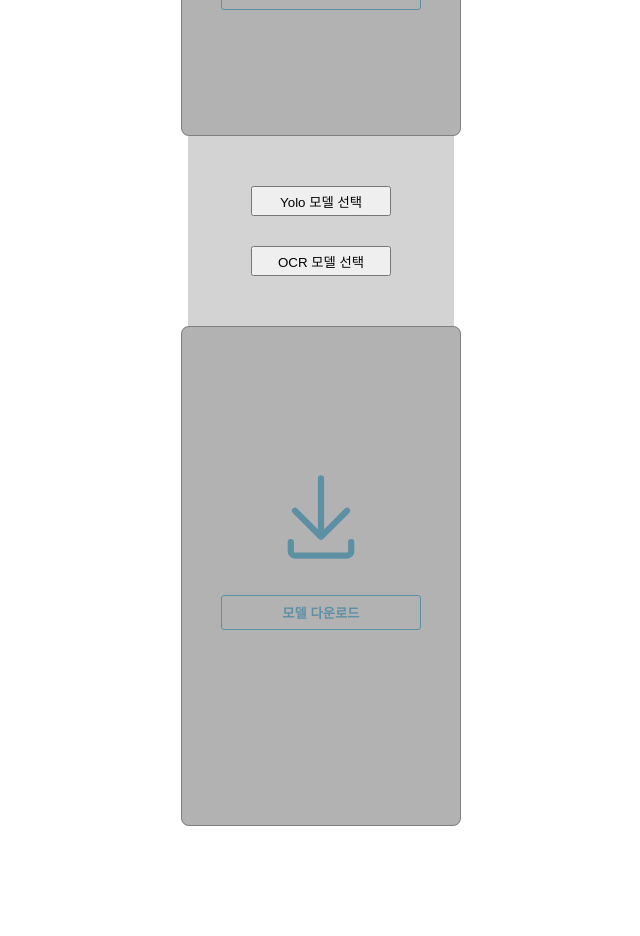
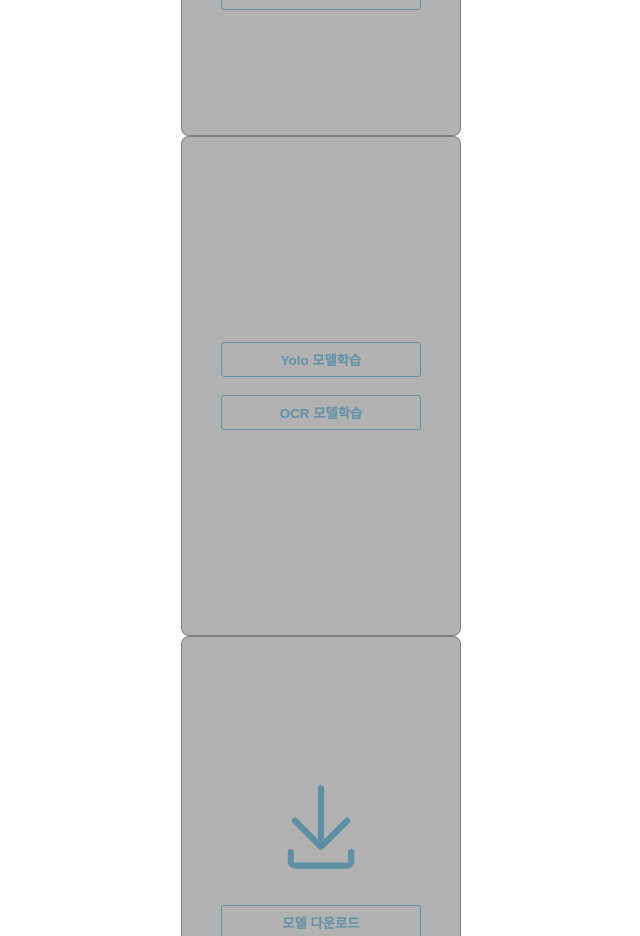
Before and after one commit to GDSC-Daejin/project-have-to-win-frontend, a Next.js app: page / in a window 1280 px wide. Shown: the part 960-1896 px from the top of the page, without its empty margins (319-959 px from the left). Built offline with nearby package versions, Linux system fonts and the light colour scheme; no server answers.

Commit message:
SelectModel 컴포넌트 공통 CSS 적용

```diff
--- a/src/app/component/SelectModel.tsx
+++ b/src/app/component/SelectModel.tsx
@@ -3,43 +3,31 @@
 import { useRecoilState, useRecoilValue } from "recoil";
 import styled from "styled-components";
 import { modelTypeAtom, resumeAtom } from "./atom";
-
-const Container = styled.div`
-  width: 266px;
-  height: 190px;
-  background-color: lightgray;
-
-  display: flex;
-  justify-content: center;
-  flex-direction: column;
-  align-items: center;
-  justify-content: space-between;
-
-  padding: 50px;
-`;
-
-const Button = styled.button`
-  width: 140px;
-  height: 30px;
-  &:disabled {
-  }
-`;
+import { Button, Container, Curtain } from "./componentCSS";
+import { useState } from "react";
 
 const SelectModel = () => {
+  const [hoverState, setHoverState] = useState("block");
   const [modelType, setModelType] = useRecoilState(modelTypeAtom);
   const resumeType = useRecoilValue(resumeAtom);
 
   return (
-    <>
-      <div>{modelType}</div>
-      <Container>
+    <div>
+      <Curtain
+        display={hoverState}
+        onMouseEnter={() => setHoverState("none")}
+      />
+      <Container
+        onMouseLeave={() => setHoverState("block")}
+        padding="200px 10px"
+      >
         <Button
           onClick={() => {
             setModelType("YOLO");
           }}
           disabled={resumeType}
         >
-          Yolo 모델 선택
+          Yolo 모델학습
         </Button>
         <Button
           onClick={() => {
@@ -47,10 +35,10 @@ const SelectModel = () => {
           }}
           disabled={resumeType}
         >
-          OCR 모델 선택
+          OCR 모델학습
         </Button>
       </Container>
-    </>
+    </div>
   );
 };
 
--- a/src/app/component/atom.ts
+++ b/src/app/component/atom.ts
@@ -24,3 +24,9 @@ export const modelTypeAtom = atom<string>({
   key: "modelType",
   default: "",
 });
+
+export const workStateAtom = atom<number>({
+  key: "workState",
+  // 0.Upload 1.Prepare 2.Stop 3.Complete
+  default: 0,
+});
```
